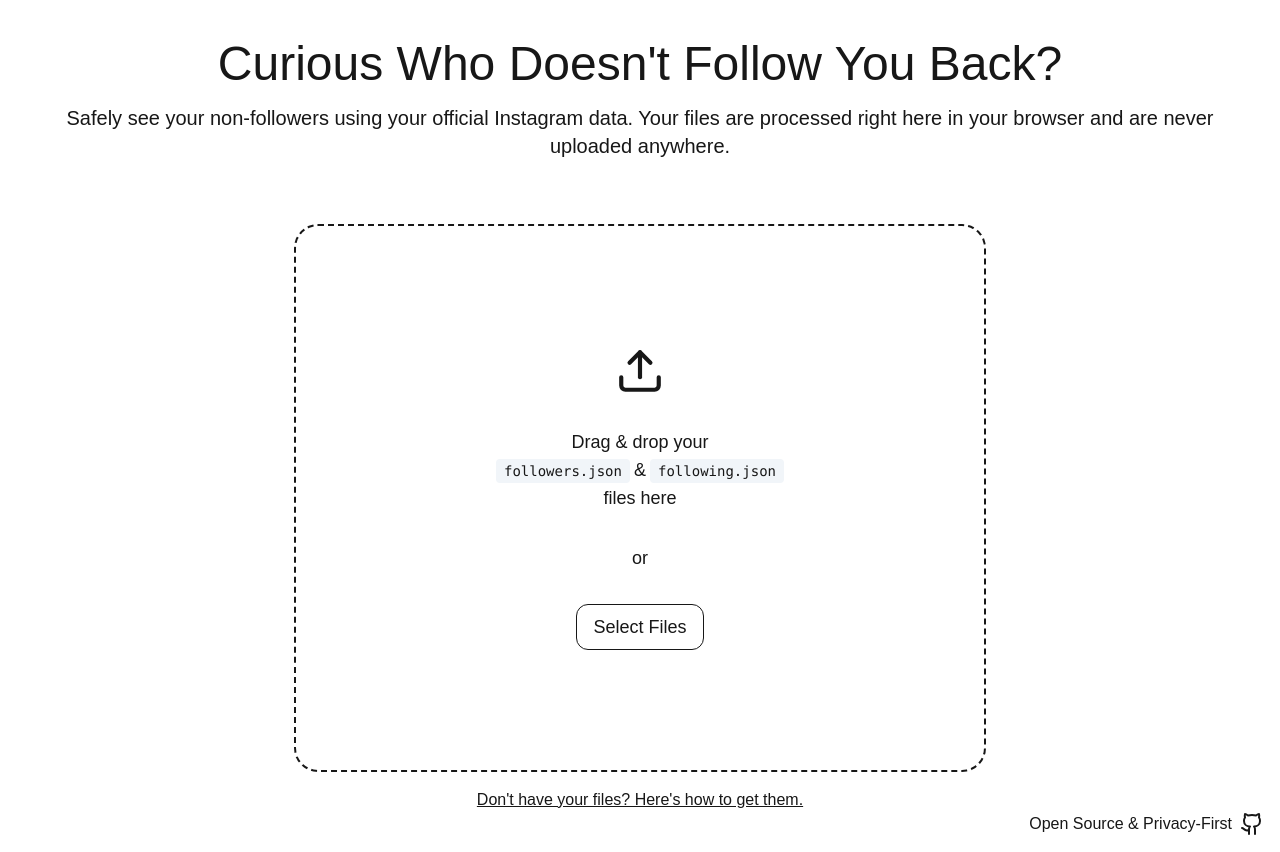
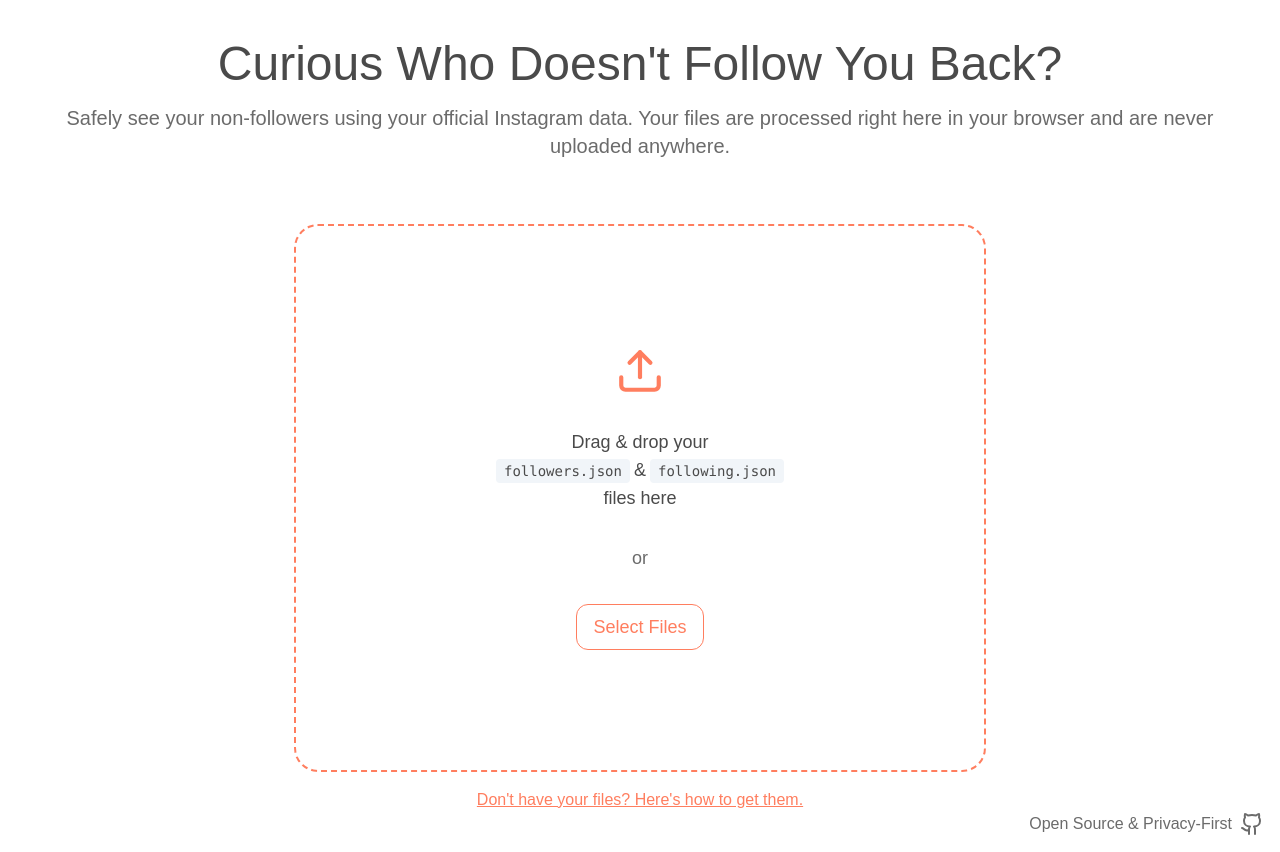
Before and after one commit to Eric-Zhang-Developer/follow-diff, a Next.js app: page / in a window 1280 px wide. Built offline with nearby package versions, Linux system fonts and the light colour scheme.

Commit message:
feature: theming colors for landing page

```diff
--- a/src/app/page.tsx
+++ b/src/app/page.tsx
@@ -83,7 +83,7 @@
   return (
     <div className="px-2 md:px-4 pt-5 pb-4 md:pt-10 flex flex-col min-h-screen">
       <main className="container mx-auto flex items-center flex-col gap-4 px-2 md:px-12 flex-grow">
-        <h1 className="md:text-5xl text-3xl text-center">
+        <h1 className="md:text-5xl text-3xl text-center text-primary">
           Curious Who Doesn&apos;t Follow You Back?
         </h1>
 
@@ -108,7 +108,7 @@
         href="https://github.com/Eric-Zhang-Developer/follow-diff"
         target="_blank"
         rel="noopener noreferrer"
-        className="bottom-0 right-0 flex flex-row gap-2 hover:scale-110 transition self-center md:self-end mt-4 lg:mt-0"
+        className="bottom-0 right-0 flex flex-row gap-2 hover:scale-110 transition self-center md:self-end mt-4 lg:mt-0 text-secondary"
       >
         Open Source & Privacy-First <Github></Github>
       </a>
--- a/src/components/HeroSection.tsx
+++ b/src/components/HeroSection.tsx
@@ -13,8 +13,8 @@
   setErrorFlag,
 }: HeroSectionProps) {
   return (
-    <section className="flex flex-col container items-center gap-4">
-      <h2 className="text-lg md:text-xl text-center">
+    <section className="flex flex-col container items-center gap-4 text-accent">
+      <h2 className="text-lg md:text-xl text-center text-secondary">
         Safely see your non-followers using your official Instagram data. Your files are processed
         right here in your browser and are never uploaded anywhere.
       </h2>
@@ -22,7 +22,7 @@
         {({ getRootProps, getInputProps }) => (
           <div
             {...getRootProps()}
-            className="border-2 px-2 md:px-10 py-10 md:py-30 flex flex-col gap-4 md:gap-8 items-center justify-center w-full md:w-3/5 border-dashed rounded-3xl  mt-6 md:mt-12 text-lg hover:cursor-pointer"
+            className=" border-2 px-2 md:px-10 py-10 md:py-30 flex flex-col gap-4 md:gap-8 items-center justify-center w-full md:w-3/5 border-dashed rounded-3xl  mt-6 md:mt-12 text-lg hover:cursor-pointer"
           >
             <input {...getInputProps()} data-testid="file-input"></input>
 
@@ -58,7 +58,7 @@
             ) : (
               <section className="flex flex-col items-center gap-4 md:gap-8">
                 <Upload size={50}></Upload>
-                <p className="text-center whitespace-normal break-words">
+                <p className="text-center whitespace-normal break-words text-primary">
                   Drag&nbsp;&amp;&nbsp;drop&nbsp;your
                   <br />
                   <span className="bg-slate-100 text-sm font-mono mx-1 px-2 py-1 rounded break-all">
@@ -71,7 +71,7 @@
                   <br />
                   files&nbsp;here
                 </p>
-                <span>or</span>
+                <span className="text-secondary">or</span>
                 <button className="border-1 px-4 py-2 text-lg rounded-xl hover:cursor-pointer transition hover:scale-105">
                   Select Files
                 </button>
```
